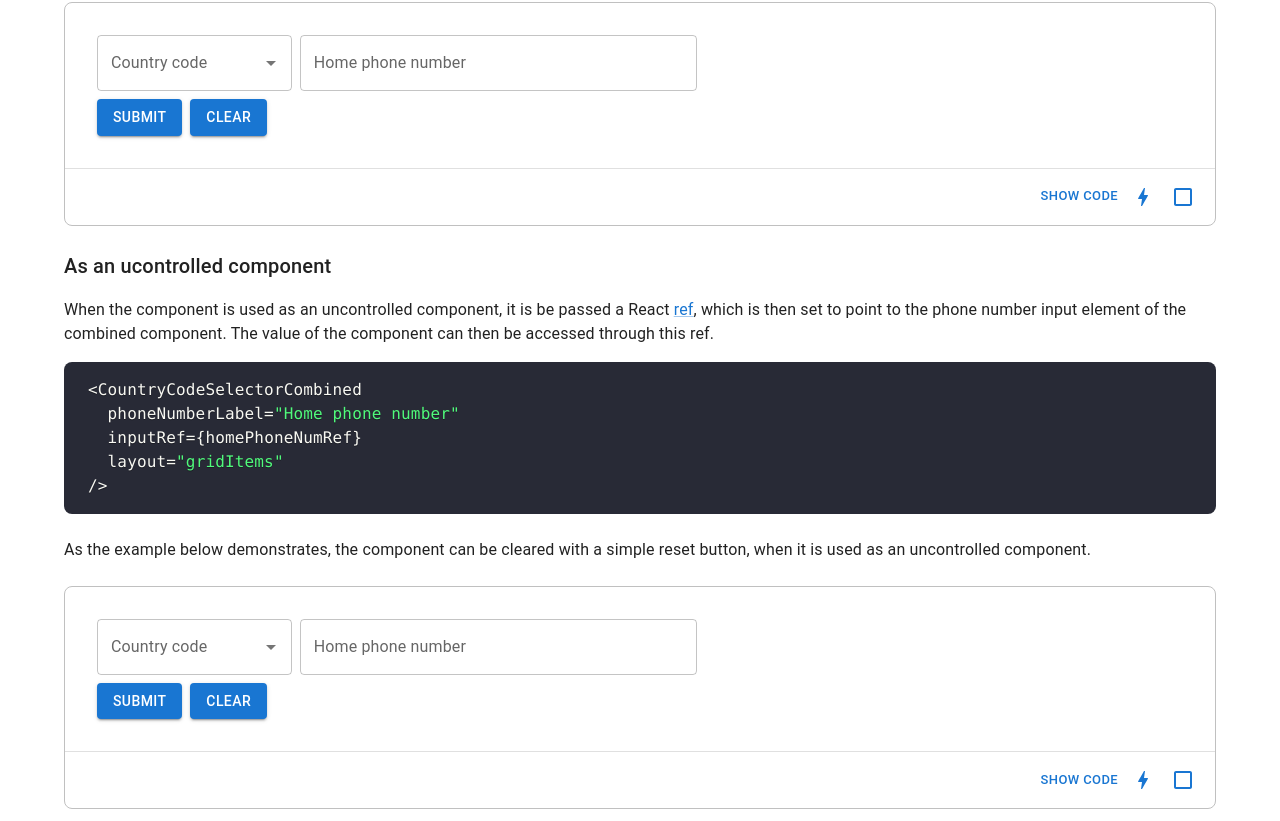
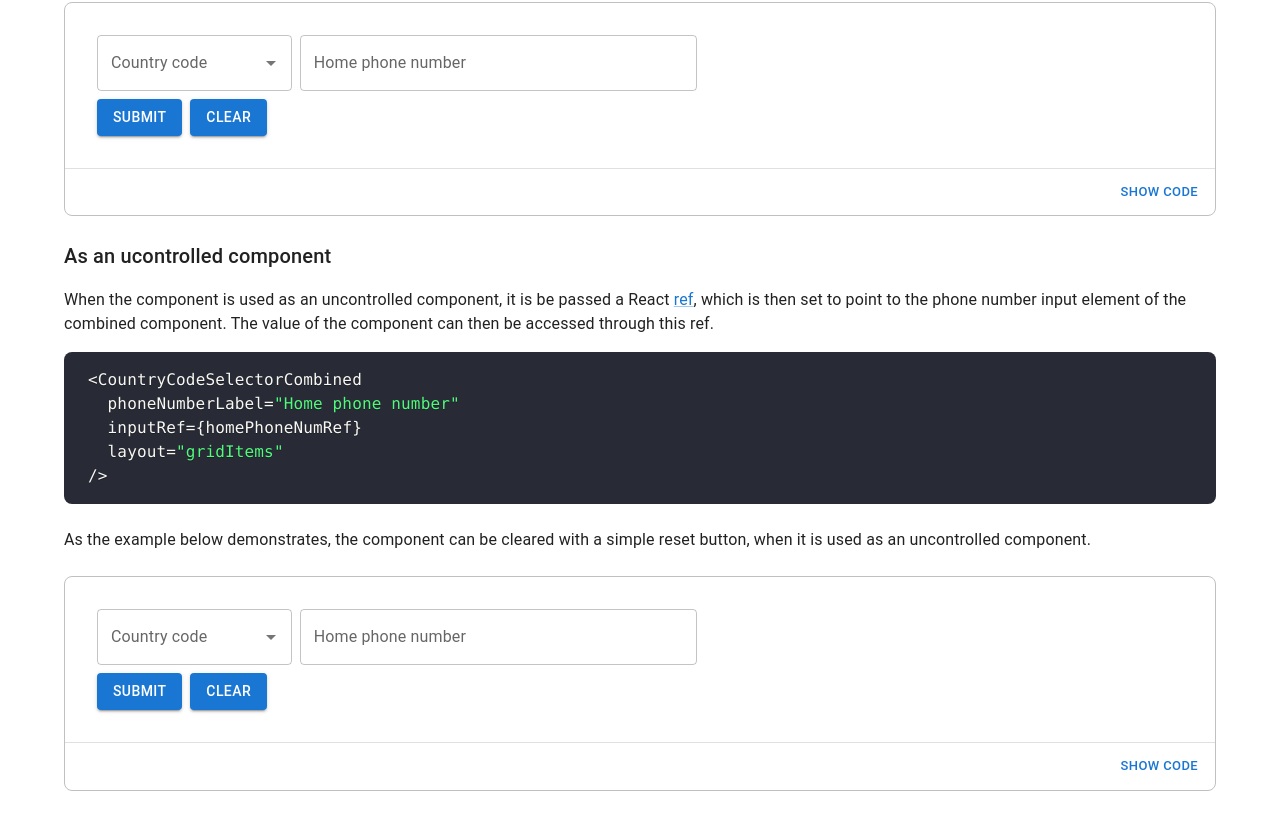
Before and after one commit to jariikonen/mui-country-code-selector, a React (Vite) app: page / in a window 1280 px wide. Shown: the part 1541-2362 px from the top of the page. Built offline with nearby package versions, Linux system fonts and the light colour scheme.

Commit message:
Make 'edit in x' links to be displayed only if there is a link in the props, and improve documentation

```diff
--- a/src/demo/components/ExampleWrapper/FunctionBar.tsx
+++ b/src/demo/components/ExampleWrapper/FunctionBar.tsx
@@ -5,20 +5,34 @@ import BoltIcon from '@mui/icons-material/Bolt';
 import CheckBoxOutlineBlankIcon from '@mui/icons-material/CheckBoxOutlineBlank';
 
 export interface FunctionBarProps {
+  /**
+   * A boolean to indicate whether the code is displayed when the component is
+   * first rendered.
+   */
   showCodeDefault: boolean;
-  onCodeToggle: () => void;
+
+  /** A handler function for the code display toggle. */
+  onCodeDisplayToggle: () => void;
+
+  /** A link to open the example to be edited in StackBlitz. */
+  stackblitzLink?: string;
+
+  /** A link to open the example to be edited in CodeSandbox. */
+  codesandboxLink?: string;
 }
 
 export default function FunctionBar({
   showCodeDefault,
-  onCodeToggle,
+  onCodeDisplayToggle,
+  stackblitzLink = undefined,
+  codesandboxLink = undefined,
 }: FunctionBarProps) {
   const [showCode, setShowCode] = useState<boolean>(showCodeDefault);
 
   const onClick = useCallback(() => {
     setShowCode(!showCode);
-    onCodeToggle();
-  }, [onCodeToggle, showCode]);
+    onCodeDisplayToggle();
+  }, [onCodeDisplayToggle, showCode]);
 
   return (
     <Grid
@@ -35,16 +49,28 @@ export default function FunctionBar({
             {showCode ? 'hide code' : 'show code'}
           </Button>
         </Tooltip>
+        {stackblitzLink && (
           <Tooltip title="Open in StackBlitz" arrow>
-          <IconButton color="primary" aria-label="Open in StackBlitz">
+            <IconButton
+              color="primary"
+              aria-label="Open in StackBlitz"
+              href={stackblitzLink}
+            >
               <BoltIcon />
             </IconButton>
           </Tooltip>
+        )}
+        {codesandboxLink && (
           <Tooltip title="Open in CodeSandbox" arrow>
-          <IconButton color="primary" aria-label="Open in CodeSandbox">
+            <IconButton
+              color="primary"
+              aria-label="Open in CodeSandbox"
+              href={codesandboxLink}
+            >
               <CheckBoxOutlineBlankIcon />
             </IconButton>
           </Tooltip>
+        )}
       </Grid>
     </Grid>
   );
--- a/src/demo/components/ExampleWrapper/index.tsx
+++ b/src/demo/components/ExampleWrapper/index.tsx
@@ -4,13 +4,29 @@ import CodeBox from '../CodeBox';
 import FunctionBar from './FunctionBar';
 
 export interface ExampleWrapperProps {
+  /** The child nodes, i.e., the nodes to be wrapped as an example. */
   children: ReactNode;
+
+  /**
+   * A path fragment that uniquely identifies the correct TypeScript code
+   * fragment among the other imported code snippets. The first snippet whose
+   * path includes this property is displayed in a toggleable CodeBox.
+   * @see CodeBoxProps.tsPath
+   */
   tsCodePath?: string;
+
+  /** A link to open the example to be edited in StackBlitz. */
+  stackblitzLink?: string;
+
+  /** A link to open the example to be edited in CodeSandbox. */
+  codesandboxLink?: string;
 }
 
 export function ExampleWrapper({
   children,
   tsCodePath = undefined,
+  stackblitzLink = undefined,
+  codesandboxLink = undefined,
 }: ExampleWrapperProps) {
   const codeBoxStyle = {
     lineHeight: '1',
@@ -22,7 +38,7 @@ export function ExampleWrapper({
 
   const [showCode, setShowCode] = useState<boolean>(false);
 
-  const onCodeToggle = useCallback(() => {
+  const onCodeDisplayToggle = useCallback(() => {
     setShowCode(!showCode);
   }, [showCode]);
 
@@ -39,7 +55,12 @@ export function ExampleWrapper({
     >
       <Box sx={{ p: { xs: '2rem' } }}>{children}</Box>
       <Divider />
-      <FunctionBar showCodeDefault={false} onCodeToggle={onCodeToggle} />
+      <FunctionBar
+        showCodeDefault={false}
+        onCodeDisplayToggle={onCodeDisplayToggle}
+        stackblitzLink={stackblitzLink}
+        codesandboxLink={codesandboxLink}
+      />
       {tsCodePath && showCode && (
         <CodeBox tsPath={tsCodePath} style={codeBoxStyle} embedded />
       )}
```
Also changed, not shown: src/demo/components/CodeBox.tsx (+4 -3 lines). Lines whose indentation alone changed are shown as unchanged.
